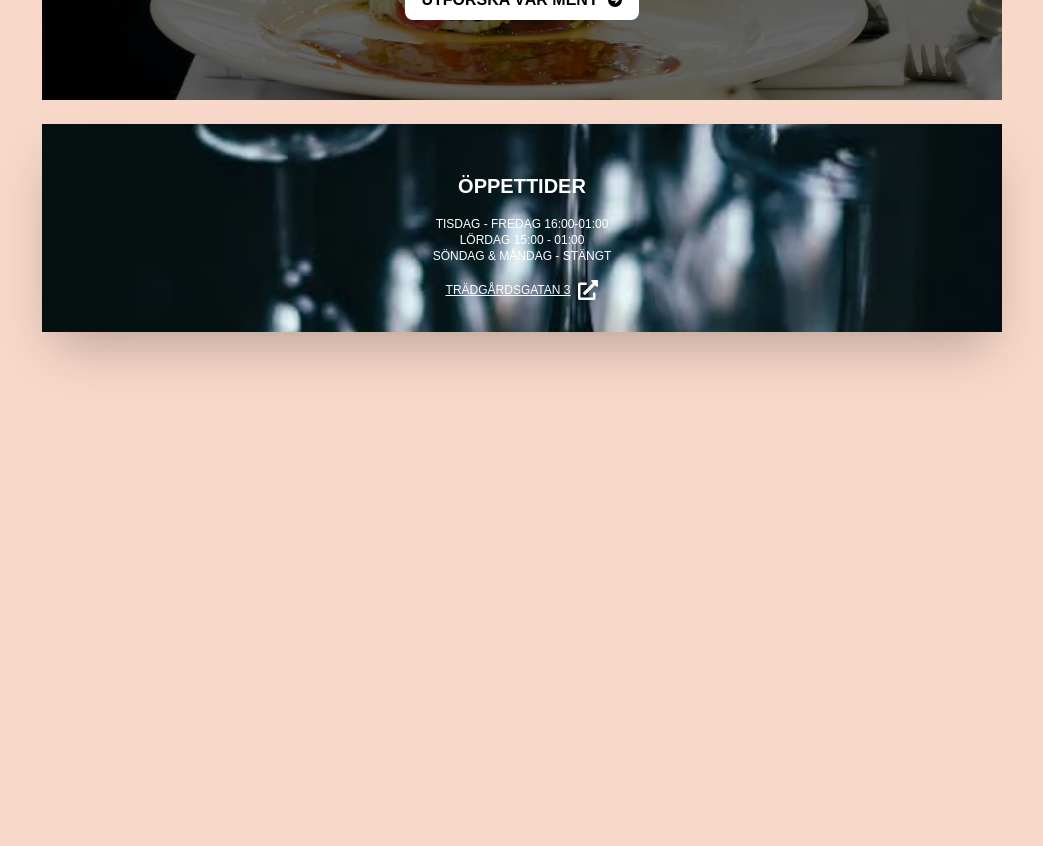
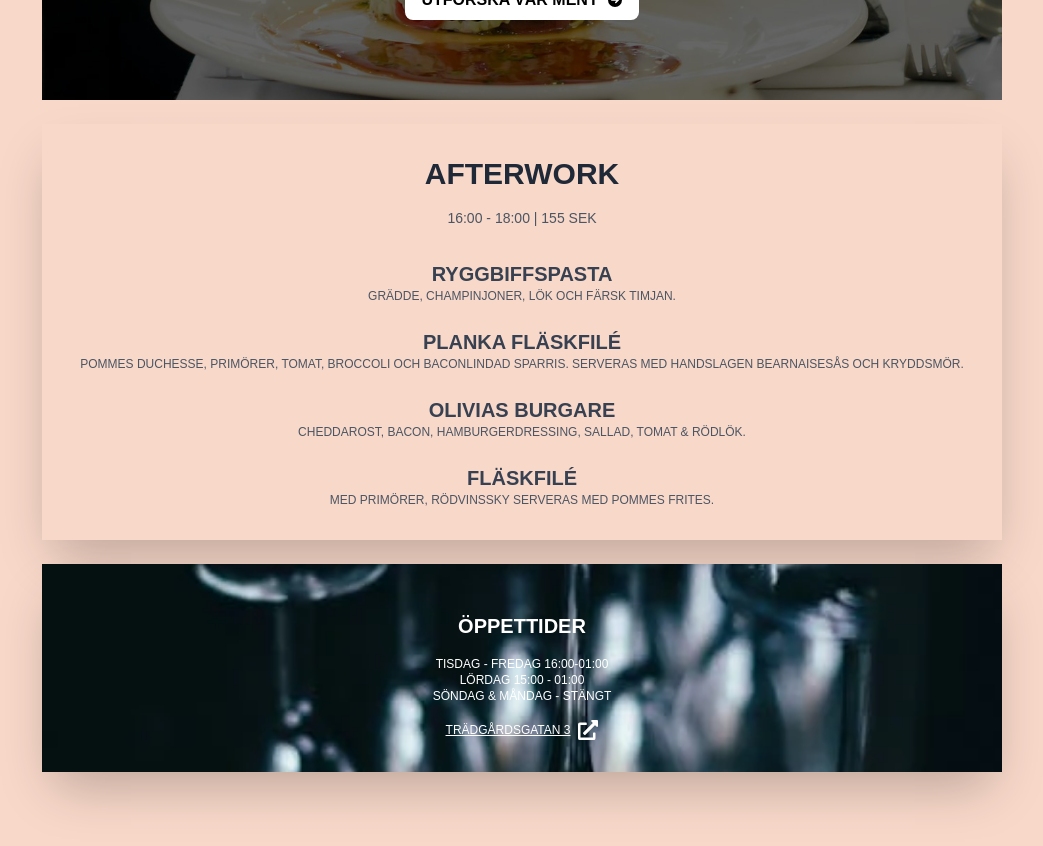
Before and after one commit to raselrzl/oliviabar, a Next.js app: page / in a window 1280 px wide. Shown: the part 1440-2286 px from the top of the page, without its empty margins (118-1161 px from the left). Before the commit the page ends 1868 px from the top, so only its background shows below. Built offline with nearby package versions, Linux system fonts and the light colour scheme; no server answers.

Commit message:
Fix afterwork

```diff
--- a/app/components/HomePizza.js
+++ b/app/components/HomePizza.js
@@ -71,6 +71,48 @@ export default function HomePizza() {
           </Link>
         </div>
       </div>
+      <div className="mx-auto my-6 max-w-screen-lg bg-[#f8d8c9] p-8 text-center text-xs uppercase text-black shadow-2xl">
+        <h1 className="text-center text-3xl font-bold text-gray-800 mb-4">
+          Afterwork
+        </h1>
+        <p className="text-center text-sm text-gray-600 mb-8">
+          16:00 - 18:00 | 155 SEK
+        </p>
+        <div className="space-y-6">
+          <div>
+            <h3 className="text-xl font-semibold text-gray-700">
+              Ryggbiffspasta
+            </h3>
+            <p className="text-gray-600">
+              Grädde, champinjoner, lök och färsk timjan.
+            </p>
+          </div>
+          <div>
+            <h3 className="text-xl font-semibold text-gray-700">
+              Planka Fläskfilé
+            </h3>
+            <p className="text-gray-600">
+              Pommes duchesse, primörer, tomat, broccoli och baconlindad
+              sparris. Serveras med handslagen bearnaisesås och kryddsmör.
+            </p>
+          </div>
+          <div>
+            <h3 className="text-xl font-semibold text-gray-700">
+              Olivias Burgare
+            </h3>
+            <p className="text-gray-600">
+              Cheddarost, bacon, hamburgerdressing, sallad, tomat & rödlök.
+            </p>
+          </div>
+          <div>
+            <h3 className="text-xl font-semibold text-gray-700">Fläskfilé</h3>
+            <p className="text-gray-600">
+              Med primörer, rödvinssky serveras med pommes frites.
+            </p>
+          </div>
+        </div>
+      </div>
+
       <div className="mx-auto my-6 max-w-screen-lg bg-[url('/olivia/07.webp')] bg-cover bg-center p-8 text-center text-xs uppercase text-black shadow-2xl">
         <div className="p-4 text-center">
           <h2 className="mb-4 text-xl font-semibold uppercase text-white">
@@ -80,7 +122,6 @@ export default function HomePizza() {
           <p className="text-xs text-white">Lördag 15:00 - 01:00</p>
           <p className="text-xs text-white">Söndag & Måndag - Stängt</p>
         </div>
-
 
         <p>
           <a
--- a/app/menu/page.js
+++ b/app/menu/page.js
@@ -21,14 +21,14 @@ export default function Menu() {
   };
 
   return (
-    <div>
+    <div className="mx-6">
       <div className="pb-24">
         <div className="p-8">
           <h1 className="mb-4 text-center text-xl font-bold uppercase text-black">
             Välkommen till <span className="">Olivia&apos;S Bar</span> – där
             smaker möts och magi skapas!
           </h1>
-          <div className="mx-auto my-6 max-w-screen-lg bg-[#f8d8c9] p-8 text-center text-xs uppercase text-black shadow-2xl">
+          <div className="mx-auto my-6 max-w-screen-lg bg-[#f8d8c9] p-6 text-center text-xs uppercase text-black shadow-2xl">
             <p className="">
               På Olivia’s Bar handlar det inte bara om mat och dryck – det
               handlar om en upplevelse där allt går hand i hand. Vår meny är
@@ -137,7 +137,7 @@ export default function Menu() {
         <Suspense fallback={<LoadingSpinner />}>
           {selectedCategory === "All" && (
             <>
-              <div className="flex justify-center">
+              <div className="flex justify-center ">
                 <button
                   className="m-10 flex w-auto items-center justify-center gap-2 rounded bg-black px-4 py-2 uppercase text-[#EAC6B5]"
                   onClick={() => handleCategoryChange("Förätter")}
@@ -145,7 +145,7 @@ export default function Menu() {
                   Förätter
                 </button>
               </div>
-              <div className="mx-auto grid max-w-screen-lg grid-cols-1 px-6 md:grid-cols-1 lg:grid-cols-1 lg:px-10">
+              <div className="shadow-2xl mx-auto grid max-w-screen-lg grid-cols-1 px-6 md:grid-cols-1 lg:grid-cols-1 lg:px-10">
                 <Förätter />
               </div>
 
@@ -158,7 +158,7 @@ export default function Menu() {
                 </button>
               </div>
 
-              <div className="mx-auto grid max-w-screen-lg grid-cols-1 px-6 md:grid-cols-1 lg:grid-cols-1 lg:px-10">
+              <div className="shadow-2xl mx-auto grid max-w-screen-lg grid-cols-1 px-6 md:grid-cols-1 lg:grid-cols-1 lg:px-10">
                 <Varmrätter />
               </div>
               <div className="flex justify-center">
@@ -170,7 +170,7 @@ export default function Menu() {
                 </button>
               </div>
 
-              <div className="mx-auto grid max-w-screen-lg grid-cols-1 px-6 md:grid-cols-1 lg:grid-cols-1 lg:px-10">
+              <div className="shadow-2xl mx-auto grid max-w-screen-lg grid-cols-1 px-6 md:grid-cols-1 lg:grid-cols-1 lg:px-10">
                 <Sallad />
               </div>
 
@@ -183,7 +183,7 @@ export default function Menu() {
                 </button>
               </div>
 
-              <div className="mx-auto grid max-w-screen-lg grid-cols-1 px-6 md:grid-cols-1 lg:grid-cols-1 lg:px-10">
+              <div className="shadow-2xl mx-auto grid max-w-screen-lg grid-cols-1 px-6 md:grid-cols-1 lg:grid-cols-1 lg:px-10">
                 <FranGrillen />
               </div>
 
@@ -196,7 +196,7 @@ export default function Menu() {
                 </button>
               </div>
 
-              <div className="mx-auto grid max-w-screen-lg grid-cols-1 px-6 md:grid-cols-1 lg:grid-cols-1 lg:px-10">
+              <div className="shadow-2xl mx-auto grid max-w-screen-lg grid-cols-1 px-6 md:grid-cols-1 lg:grid-cols-1 lg:px-10">
                 <Drinks />
               </div>
 
@@ -209,7 +209,7 @@ export default function Menu() {
                 </button>
               </div>
 
-              <div className="mx-auto grid max-w-screen-lg grid-cols-1 px-6 md:grid-cols-1 lg:grid-cols-1 lg:px-10">
+              <div className="shadow-2xl mx-auto grid max-w-screen-lg grid-cols-1 px-6 md:grid-cols-1 lg:grid-cols-1 lg:px-10">
                 <Bernmeny />
               </div>
               <div className="flex justify-center" id="Desert">
@@ -221,7 +221,7 @@ export default function Menu() {
                 </button>
               </div>
 
-              <div className="mx-auto grid max-w-screen-lg grid-cols-1 px-6 md:grid-cols-1 lg:grid-cols-1 lg:px-10">
+              <div className="shadow-2xl mx-auto grid max-w-screen-lg grid-cols-1 px-6 md:grid-cols-1 lg:grid-cols-1 lg:px-10">
                 <Deserts />
               </div>
             </>
@@ -269,14 +269,56 @@ export default function Menu() {
           )}
         </Suspense>
 
+        <div className="mx-auto my-6 max-w-screen-lg bg-[#f8d8c9] p-8 text-center text-xs uppercase text-black shadow-2xl">
+          <h1 className="text-center text-3xl font-bold text-gray-800 mb-4">
+            Afterwork
+          </h1>
+          <p className="text-center text-lg text-gray-600 mb-8">
+            16:00 - 18:00 | 155 SEK
+          </p>
+          <div className="space-y-6">
+            <div>
+              <h3 className="text-xl font-semibold text-gray-700">
+                Ryggbiffspasta
+              </h3>
+              <p className="text-gray-600">
+                Grädde, champinjoner, lök och färsk timjan.
+              </p>
+            </div>
+            <div>
+              <h3 className="text-xl font-semibold text-gray-700">
+                Planka Fläskfilé
+              </h3>
+              <p className="text-gray-600">
+                Pommes duchesse, primörer, tomat, broccoli och baconlindad
+                sparris. Serveras med handslagen bearnaisesås och kryddsmör.
+              </p>
+            </div>
+            <div>
+              <h3 className="text-xl font-semibold text-gray-700">
+                Olivias Burgare
+              </h3>
+              <p className="text-gray-600">
+                Cheddarost, bacon, hamburgerdressing, sallad, tomat & rödlök.
+              </p>
+            </div>
+            <div>
+              <h3 className="text-xl font-semibold text-gray-700">Fläskfilé</h3>
+              <p className="text-gray-600">
+                Med primörer, rödvinssky serveras med pommes frites.
+              </p>
+            </div>
+          </div>
+        </div>
+
         <div className="mx-auto my-6 max-w-screen-lg bg-[url('/olivia/07.webp')] bg-cover bg-center p-8 text-center text-xs uppercase text-black shadow-2xl">
           <h2 className="mb-4 text-xl font-semibold uppercase text-white">
             Öppettider
           </h2>
           <div className="p-4 text-center  rounded-lg">
-          <p className="text-xs text-white">Tisdag - Fredag 16:00-01:00</p>
-          <p className="text-xs text-white">Lördag 15:00 - 01:00</p>
-          <p className="text-xs text-white">Söndag & Måndag - Stängt</p>
+            <p className="text-xs text-white">Tisdag - Fredag 16:00-01:00</p>
+            <p className="text-xs text-white">Lördag 15:00 - 01:00</p>
+            <p className="text-xs text-white">Söndag & Måndag - Stängt</p>
           </div>
 
           <h2 className="mt-6 text-xl font-semibold  inline-block px-4 py-2 rounded-lg text-white">
```
Also changed, not shown: public/olivia/afterwork.jpg (added). Lines whose indentation alone changed are shown as unchanged.
